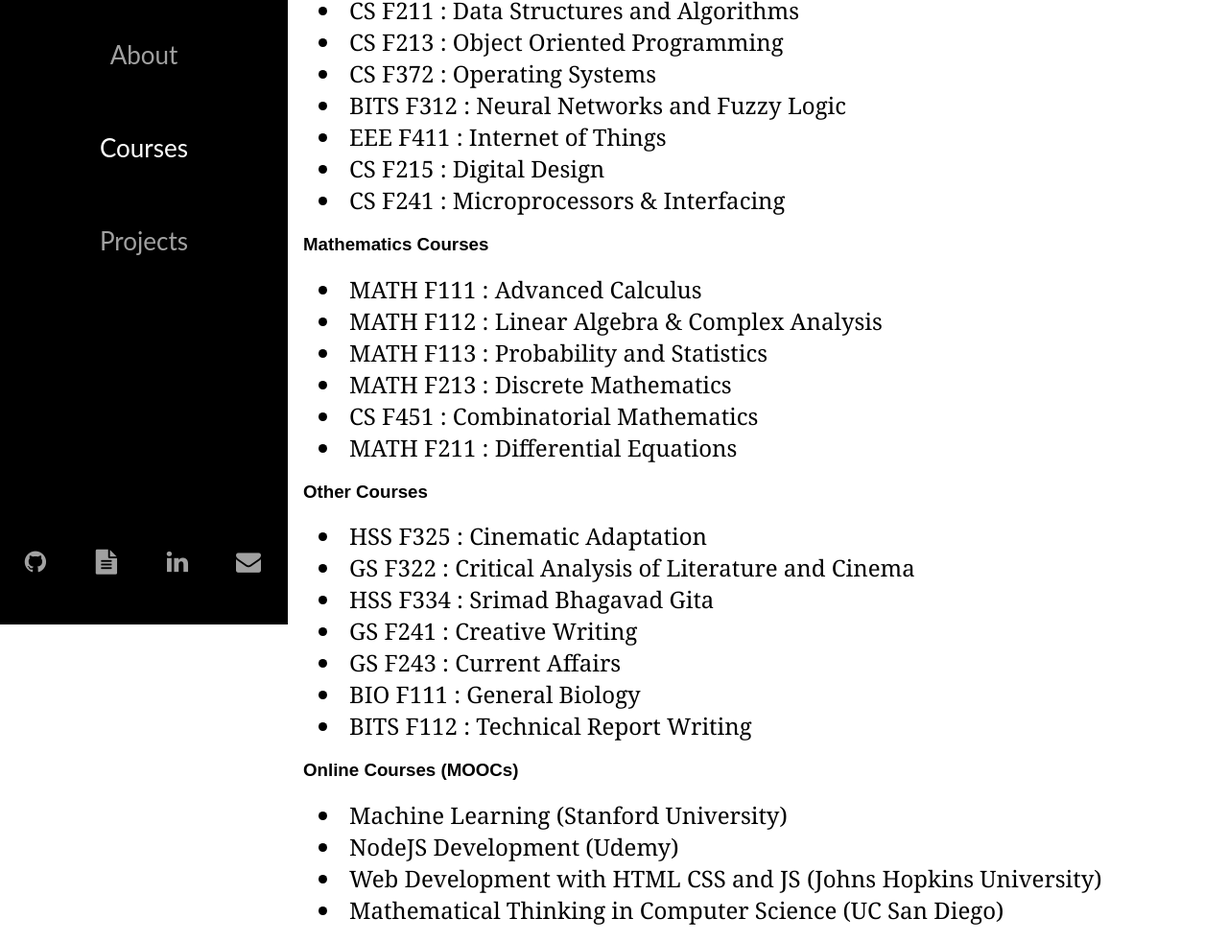
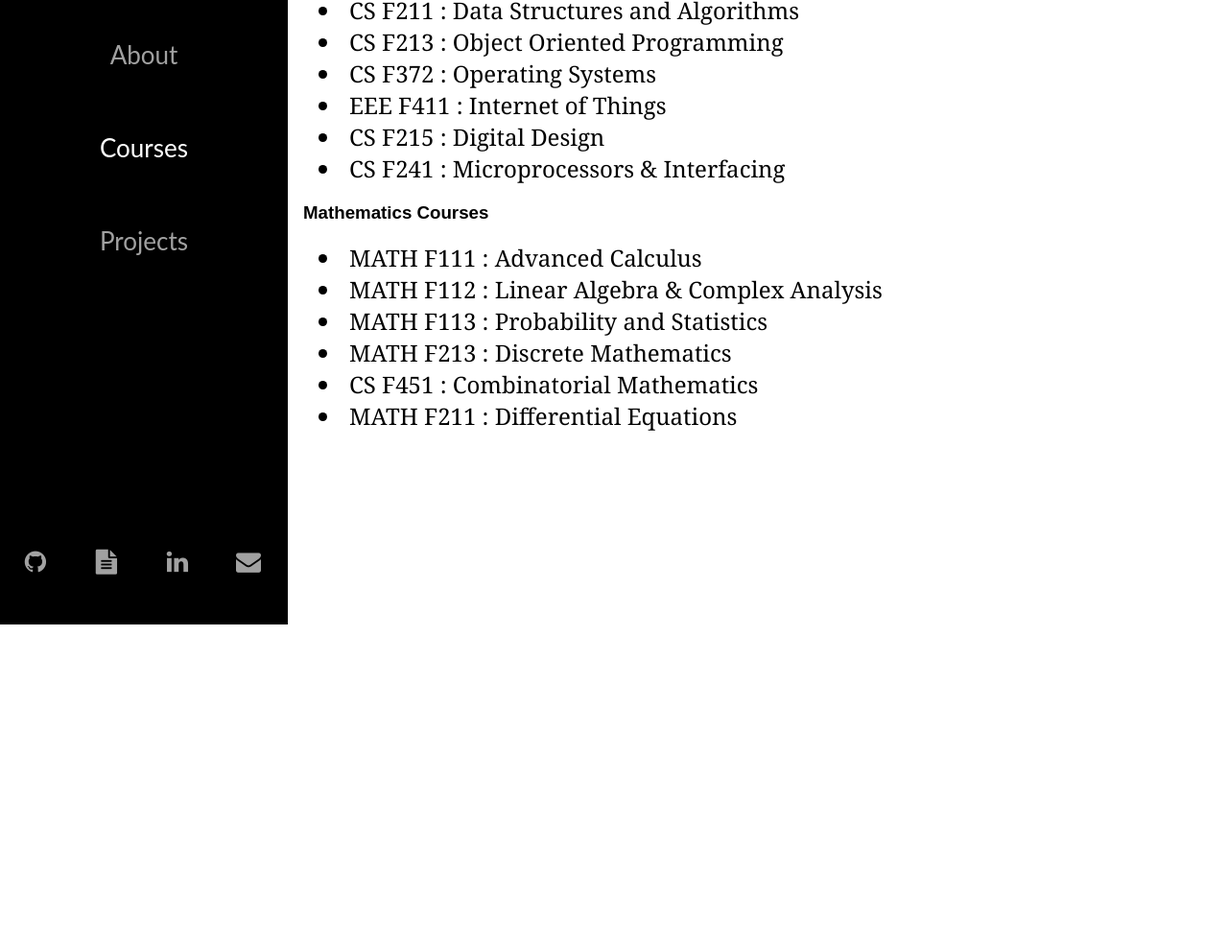
Before and after one commit to amey-g/amey-g.github.io, a plain HTML site: page courses.html in a window 1280 px wide. Shown: the part 179-1161 px from the top of the page at 96% size. After the commit the page ends 800 px from the top, so only its background shows below. Drawn offline with Linux system fonts and the light colour scheme; a web font is replaced by a local one.

Commit message:
Update courses.html

```diff
--- a/courses.html
+++ b/courses.html
@@ -22,7 +22,7 @@
 
 		<div class="social-media-container icon-list">
 			<a href="https://www.github.com/amey-g"><i class="fa fa-github"></i></a>
-			<a href="files/CV_Amey_Gupta.pdf"><i class="fa fa-file-text"></i></a>
+			<a href="files/Resume_Amey_Gupta.pdf"><i class="fa fa-file-text"></i></a>
 			<a href="https://www.linkedin.com/in/ameygupta/"><i class="fa fa-linkedin"></i></a>
 			<a href="mailto:ameygpta@gmail.com"><i class="fa fa-envelope"></i></a>
 		</div>
@@ -37,7 +37,6 @@
 			<li>CS F211 : Data Structures and Algorithms</li>
 			<li>CS F213 : Object Oriented Programming</li>
 			<li>CS F372 : Operating Systems</li>
-			<li>BITS F312 : Neural Networks and Fuzzy Logic</li>
 			<li>EEE F411 : Internet of Things</li>
 			<li>CS F215 : Digital Design</li>
 			<li>CS F241 : Microprocessors & Interfacing</li>
@@ -52,26 +51,6 @@
 			<li>CS F451 : Combinatorial Mathematics</li>
 			<li>MATH F211 : Differential Equations</li>
 		</ul>
-
-		<h3>Other Courses</h3>
-		<ul>
-			<li>HSS F325 : Cinematic Adaptation</li>
-			<li>GS F322 : Critical Analysis of Literature and Cinema</li>
-			<li>HSS F334 : Srimad Bhagavad Gita</li>
-			<li>GS F241 : Creative Writing</li>
-			<li>GS F243 : Current Affairs</li>
-			<li>BIO F111 : General Biology</li>
-			<li>BITS F112 : Technical Report Writing</li>
-		</ul>
-
-		<h3>Online Courses (MOOCs)</h3>
-		<ul>
-			<li>Machine Learning (Stanford University)</li>
-			<li>NodeJS Development (Udemy)</li>
-			<li>Web Development with HTML CSS and JS (Johns Hopkins University)</li>
-			<li>Mathematical Thinking in Computer Science (UC San Diego)</li>
-		</ul>
-
 	</div>
 </body>
 </html>
```
